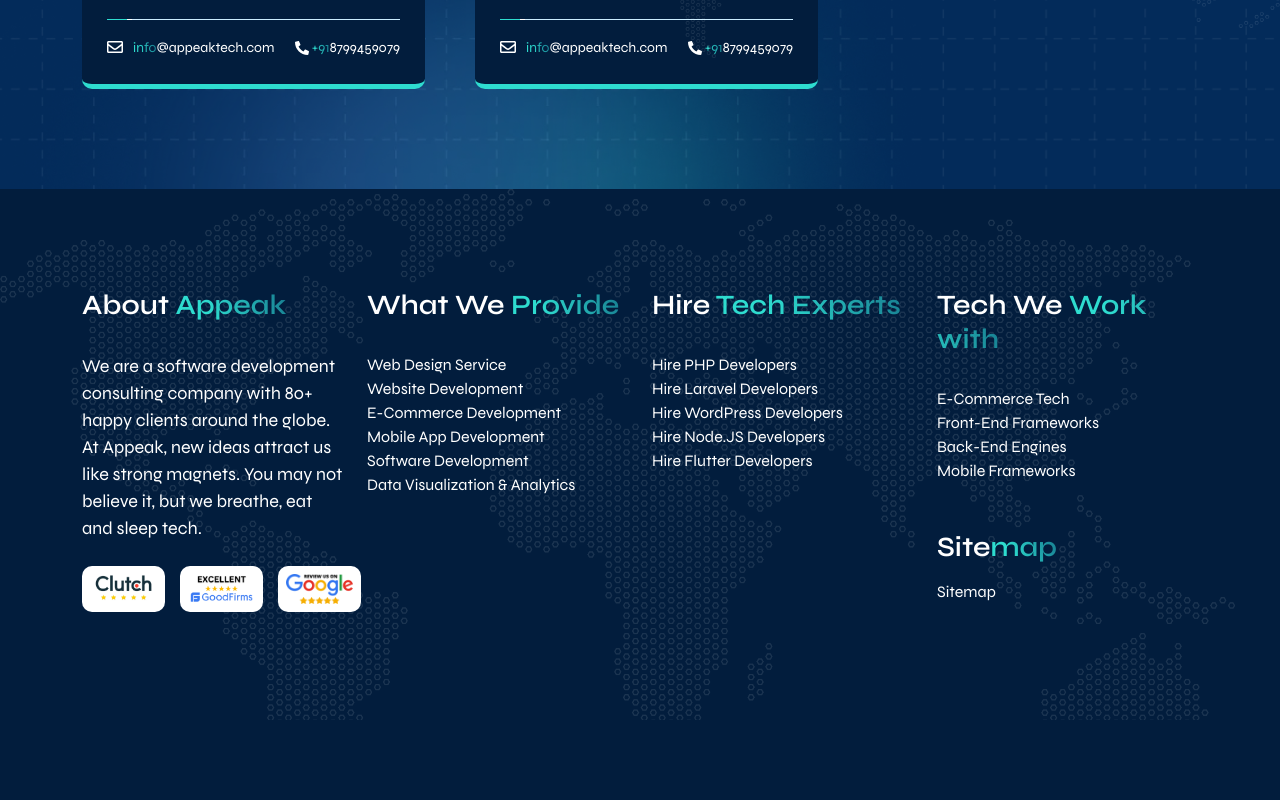
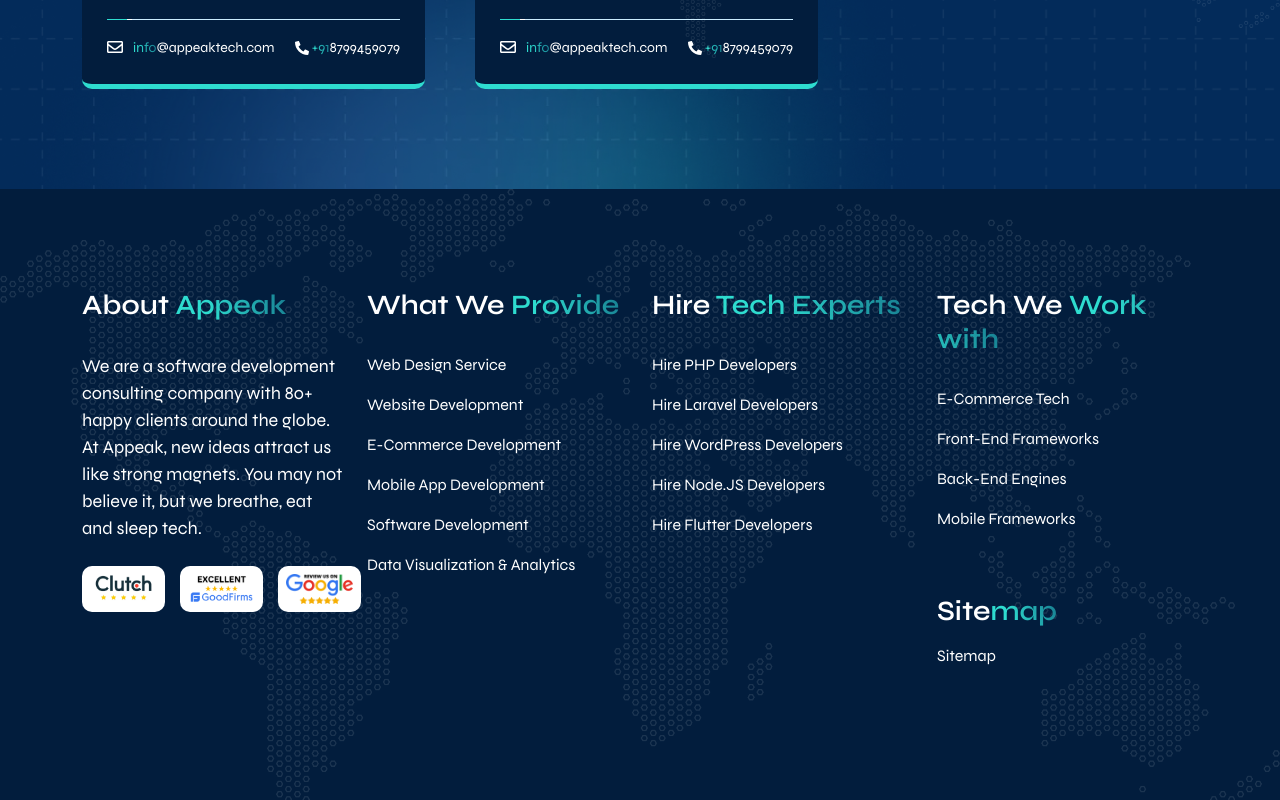
Before and after one commit to vrushabh702/appeaktech, a Next.js app: page / in a window 1280 px wide. Shown: the part 8371-9171 px from the top of the page. Before the commit the page ends 9091 px from the top, so only its background shows below. Built offline with nearby package versions, Linux system fonts and the light colour scheme.

Commit message:
css change

```diff
--- a/app/styles/globals.css
+++ b/app/styles/globals.css
@@ -464,7 +464,7 @@ hr {
 .customFooterList a {
   color: white;
   text-decoration: none;
-  display: inline-blockg;
+  display: inline-block;
   margin-bottom: 16px;
 }
 .customFooterList a:hover {
```
